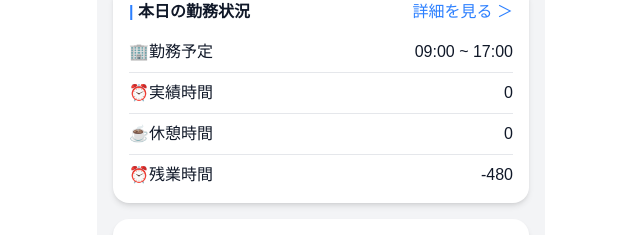
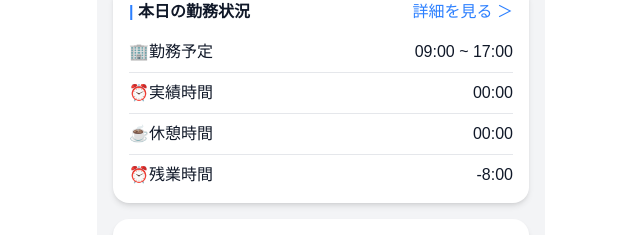
Before and after one commit to Y-Mato/attendance-app, a Next.js app: page / in a window 1280 px wide. Shown: the part 420-655 px from the top of the page, without its empty margins (319-959 px from the left). Built offline with nearby package versions, Linux system fonts and the light colour scheme.

Commit message:
実績時間・休憩時間・残業時間をHH:MM形式で表示するよう修正 Fixes #1

```diff
--- a/src/app/page.tsx
+++ b/src/app/page.tsx
@@ -181,15 +181,15 @@ export default function Home() {
       </div>
       <div className="flex justify-between border-t border-gray-200 mt-2 pt-2">
         <div>⏰実績時間</div>
-        <div>{actualMinutes}</div>
+        <div>{formatMinutes(actualMinutes)}</div>
       </div>
       <div className="flex justify-between border-t border-gray-200 mt-2 pt-2">
         <div>☕️休憩時間</div>
-        <div>{breakMinutes}</div>
+        <div>{formatMinutes(breakMinutes)}</div>
       </div>
       <div className="flex justify-between border-t border-gray-200 mt-2 pt-2">
         <div>⏰残業時間</div>
-        <div>{overTime}</div>
+        <div>{formatMinutes(overTime)}</div>
       </div>
     </div>
     {/* お知らせ画面 */}
```
Also changed, not shown: 1 other file (tests, documents, lock files or other folders).
